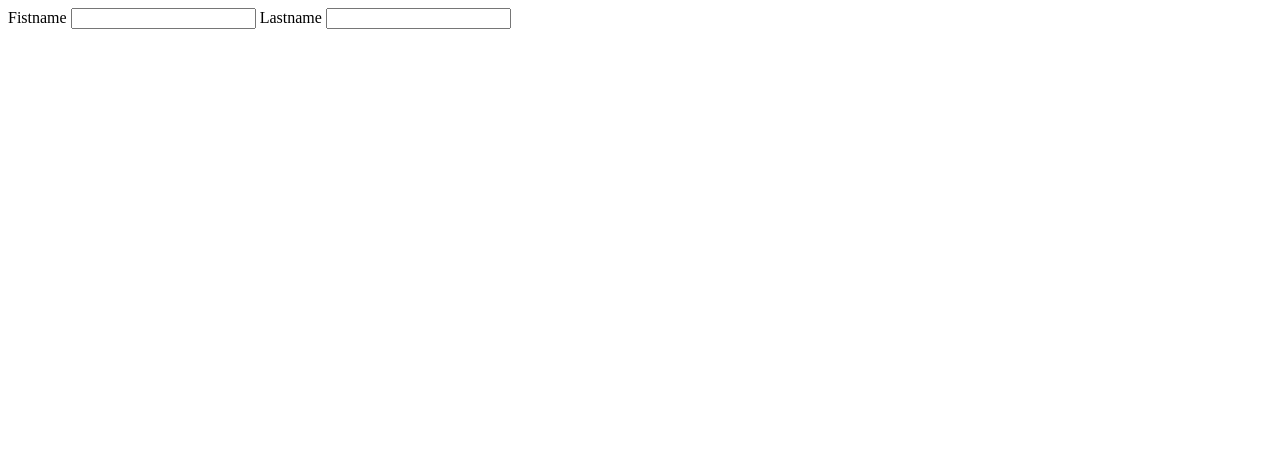
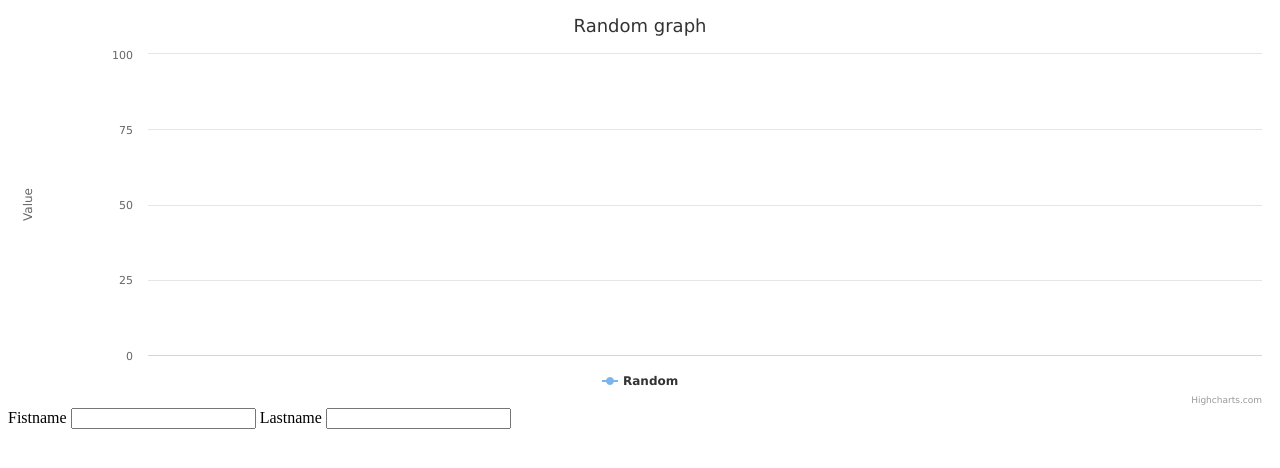
Before and after one commit to andriassundskard/socket.io, a website: page index.html in a window 1280 px wide. Drawn offline with nearby package versions, Linux system fonts and the light colour scheme.

Commit message:
Random chart example

```diff
--- a/index.html
+++ b/index.html
@@ -2,8 +2,12 @@
 <html>
 	<head>
 		<title>NodeJS</title>
+		<script src="/socket.io/socket.io.js"></script>
+		<script src="http://code.jquery.com/jquery-3.2.1.min.js"></script>
+		<script src="http://code.highcharts.com/highcharts.js"></script>
 	</head>
 	<body>
+		<div id="chart" style="width:100%; height:400px;"></div>
 		<form>
 			<label for="firstname">Fistname</label>
 			<input type="text" id="firstname">
@@ -11,19 +15,61 @@
 			<input type="text" id="lastname">
 		</form>
 	</body>
-	<script src="/socket.io/socket.io.js"></script>
 	<script>
 		var socket = io("http://localhost:8000");
-		socket.on("news", function (data) {
-			console.log(data);
-			socket.emit("my other event", { my: "data" });
+
+		var chart;
+		chart = new Highcharts.Chart({
+			chart: {
+				renderTo: 'chart',
+				defaultSeriesType: 'spline',
+				events: {
+					load: function() {
+						// Each time you receive a value from the socket, I put it on the graph
+						socket.on('graph', function (time, data) {
+							console.log(data);
+							socket.emit("reply", { value: data });
+
+							var series = chart.series[0];
+							series.addPoint([time, data]);
+						});
+					}
+				}
+			},
+			rangeSelector : {
+				selected : 100
+			},
+			title: {
+				text: 'Random graph'
+			},
+			xAxis: {
+				type: 'datetime',
+				tickPixelInterval: 150,
+				maxZoom: 20 * 1000
+			},
+			yAxis: {
+				min: 0,
+				max: 100,
+				minPadding: 0.2,
+				maxPadding: 0.2,
+				title: {
+					text: 'Value',
+					margin: 80
+				}
+			},
+			series: [{
+				name: 'Random',
+				data: []
+			}]
 		});
+
 		function logFieldValue() {
 			socket.emit("key logger", {
 				id: this.id,
 				value: this.value
 			});
 		}
+
 		document.getElementById("firstname").addEventListener("focusout", logFieldValue);
 		document.getElementById("lastname").addEventListener("focusout", logFieldValue);
 	</script>
```
Also changed, not shown: server.js (+12 -4 lines).
